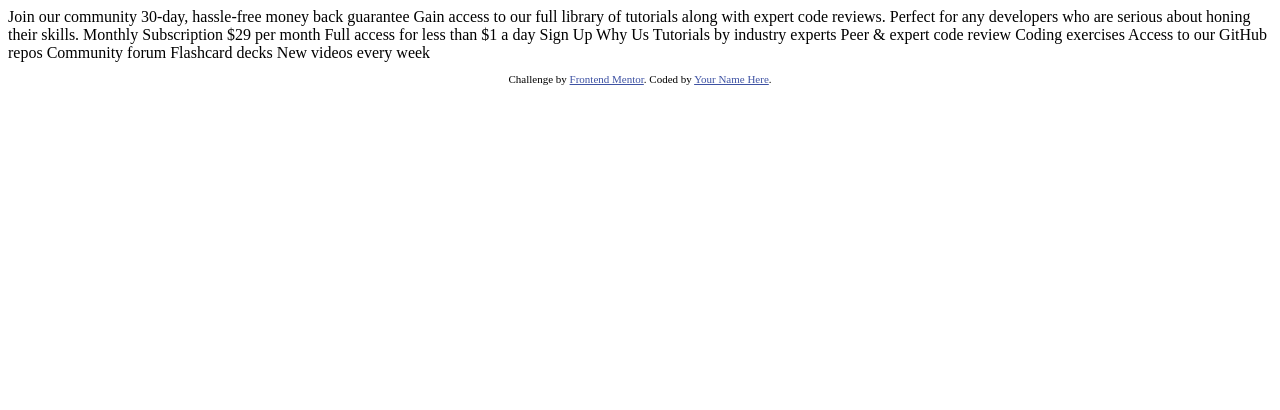
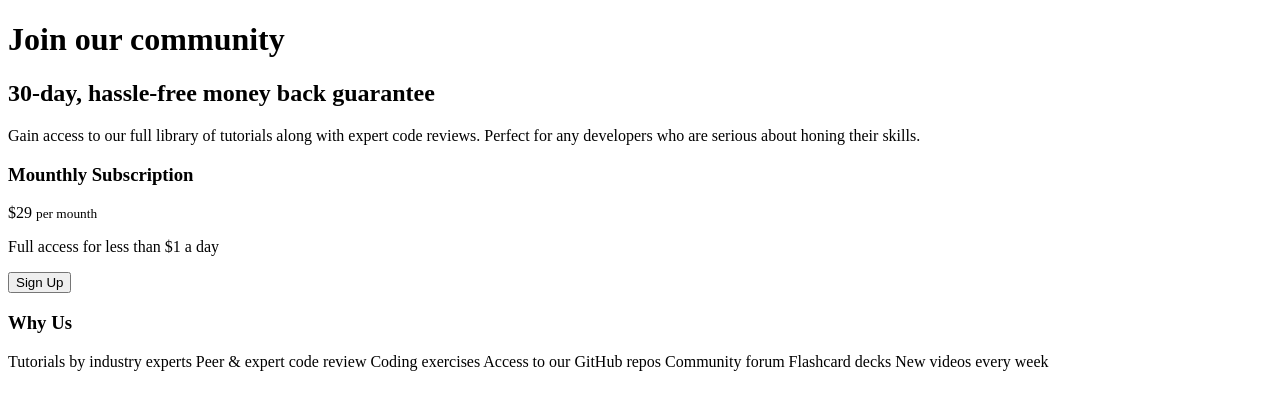
Before and after one commit to Jesse-Snow/Single-price-grid-component, a plain HTML site: page index.html in a window 1280 px wide. Drawn offline with Linux system fonts and the light colour scheme.

Commit message:
Base html finished

```diff
--- a/index.html
+++ b/index.html
@@ -2,49 +2,54 @@
 <html lang="en">
 <head>
   <meta charset="UTF-8">
-  <meta name="viewport" content="width=device-width, initial-scale=1.0"> <!-- displays site properly based on user's device -->
+  <meta name="viewport" content="width=device-width, initial-scale=1.0">
 
   <link rel="icon" type="image/png" sizes="32x32" href="./images/favicon-32x32.png">
 
-  <title>Frontend Mentor | Single Price Grid Component</title>
+  <title>Single Price Grid Component</title>
 
-  <!-- Feel free to remove these styles or customise in your own stylesheet 👍 -->
   <style>
     .attribution { font-size: 11px; text-align: center; }
     .attribution a { color: hsl(228, 45%, 44%); }
   </style>
 </head>
 <body>
-  Join our community
+  <div class="content">
+    <header class="header">
+      <h1>Join our community</h1>
+      <h2>30-day, hassle-free money back guarantee</h2>
+      <p>Gain access to our full library of tutorials along with expert code reviews.
+        Perfect for any developers who are serious about honing their skills.
+      </p>
+    </header>
 
-  30-day, hassle-free money back guarantee
+    <section class="price">
+      <h3>Mounthly Subscription</h3>
+      <span>$29</span>
+      <small>per mounth</small>
+      <p>Full access for less than $1 a day</p>
+      <input type="button" value="Sign Up">
+    </section>
 
-  Gain access to our full library of tutorials along with expert code reviews.
-  Perfect for any developers who are serious about honing their skills.
+    <section class="whyUs">
+      <h3>Why Us</h3>
+      <p>Tutorials by industry experts
+        Peer &amp; expert code review
+        Coding exercises
+        Access to our GitHub repos
+        Community forum
+        Flashcard decks
+        New videos every week</p>
+    </section>
+  </div>
 
-  Monthly Subscription
-
-  &dollar;29 per month
-
-  Full access for less than &dollar;1 a day
-
-  Sign Up
-
-  Why Us
-
-  Tutorials by industry experts
-  Peer &amp; expert code review
-  Coding exercises
-  Access to our GitHub repos
-  Community forum
-  Flashcard decks
-  New videos every week
-
+  <!--
   <footer>
     <p class="attribution">
       Challenge by <a href="https://www.frontendmentor.io?ref=challenge" target="_blank">Frontend Mentor</a>.
       Coded by <a href="#">Your Name Here</a>.
     </p>
   </footer>
+  -->
 </body>
 </html>
```
